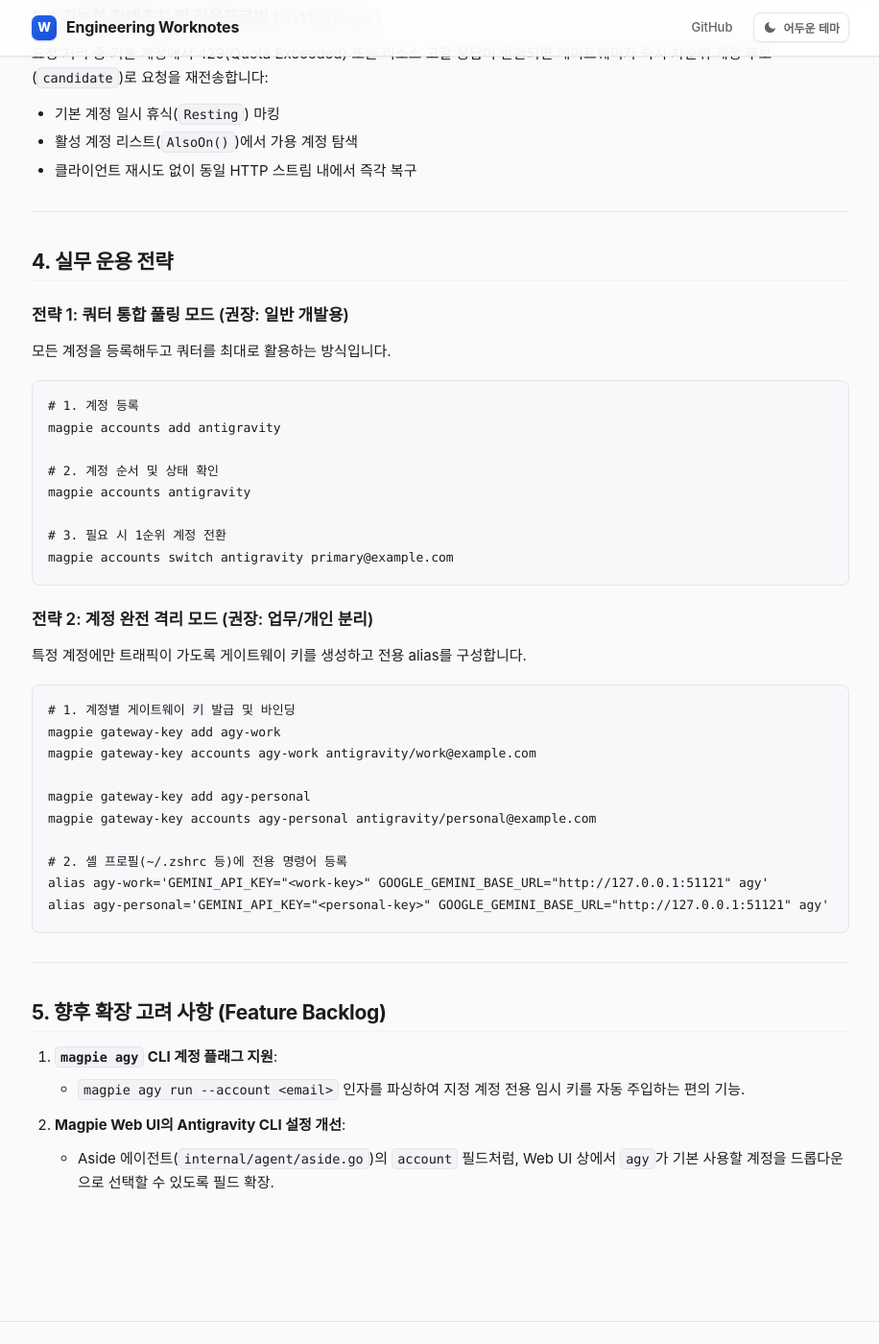
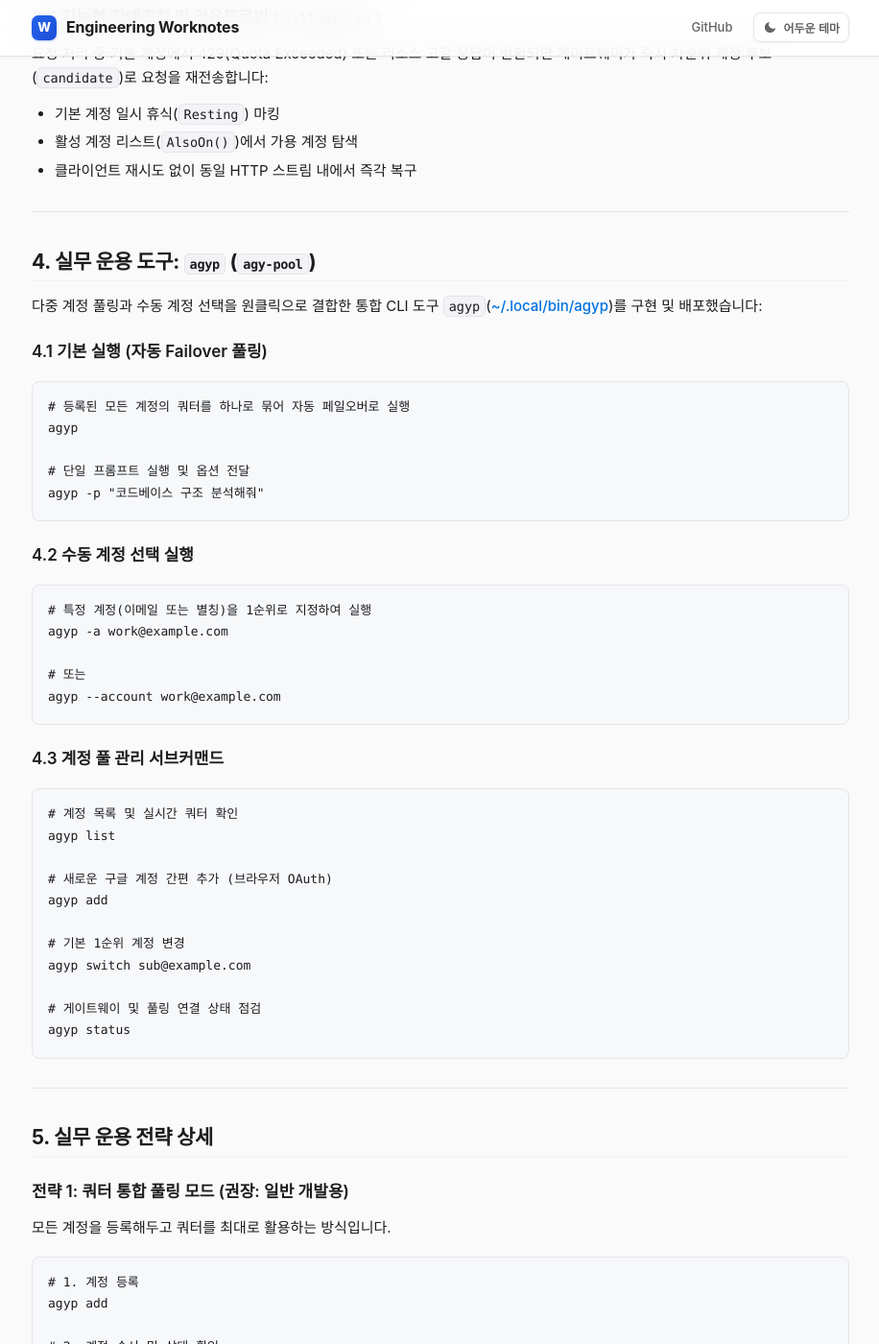
Before and after one commit to krazyeom/worknote, a Jekyll site: the page built from docs/06-antigravity-cli-multi-account-architecture.md, in a window 1280 px wide and 1400 px high, scrolled down 2403 px. Shown: the whole window at 96% size, without its empty margins (181-1097 px from the left). Built offline with Jekyll 4.4.1, drawn with Linux system fonts in a browser that asks for light colours; some of the changed text lies outside the part shown.

Commit message:
docs: document agyp CLI tool for Antigravity multi-account failover & selection

````diff
--- a/docs/06-antigravity-cli-multi-account-architecture.md
+++ b/docs/06-antigravity-cli-multi-account-architecture.md
@@ -89,19 +89,58 @@ func antigravityPoolModels(ctx context.Context) ([]catalog.Model, error) {
 
 ---
 
-## 4. 실무 운용 전략
+## 4. 실무 운용 도구: `agyp` (`agy-pool`)
+
+다중 계정 풀링과 수동 계정 선택을 원클릭으로 결합한 통합 CLI 도구 `agyp`([~/.local/bin/agyp](file:///Users/krazyeom/.local/bin/agyp))를 구현 및 배포했습니다:
+
+### 4.1 기본 실행 (자동 Failover 풀링)
+```bash
+# 등록된 모든 계정의 쿼터를 하나로 묶어 자동 페일오버로 실행
+agyp
+
+# 단일 프롬프트 실행 및 옵션 전달
+agyp -p "코드베이스 구조 분석해줘"
+```
+
+### 4.2 수동 계정 선택 실행
+```bash
+# 특정 계정(이메일 또는 별칭)을 1순위로 지정하여 실행
+agyp -a work@example.com
+
+# 또는
+agyp --account work@example.com
+```
+
+### 4.3 계정 풀 관리 서브커맨드
+```bash
+# 계정 목록 및 실시간 쿼터 확인
+agyp list
+
+# 새로운 구글 계정 간편 추가 (브라우저 OAuth)
+agyp add
+
+# 기본 1순위 계정 변경
+agyp switch sub@example.com
+
+# 게이트웨이 및 풀링 연결 상태 점검
+agyp status
+```
+
+---
+
+## 5. 실무 운용 전략 상세
 
 ### 전략 1: 쿼터 통합 풀링 모드 (권장: 일반 개발용)
 모든 계정을 등록해두고 쿼터를 최대로 활용하는 방식입니다.
 ```bash
 # 1. 계정 등록
-magpie accounts add antigravity
+agyp add
 
 # 2. 계정 순서 및 상태 확인
-magpie accounts antigravity
+agyp list
 
 # 3. 필요 시 1순위 계정 전환
-magpie accounts switch antigravity primary@example.com
+agyp switch primary@example.com
 ```
 
 ### 전략 2: 계정 완전 격리 모드 (권장: 업무/개인 분리)
````
Also changed, not shown: other parts of docs/06-antigravity-cli-multi-account-architecture.md (+3 -3 lines), notes/2026-10-31-antigravity-cli-multi-account-and-magpie-gateway.md (+12 -0 lines).
